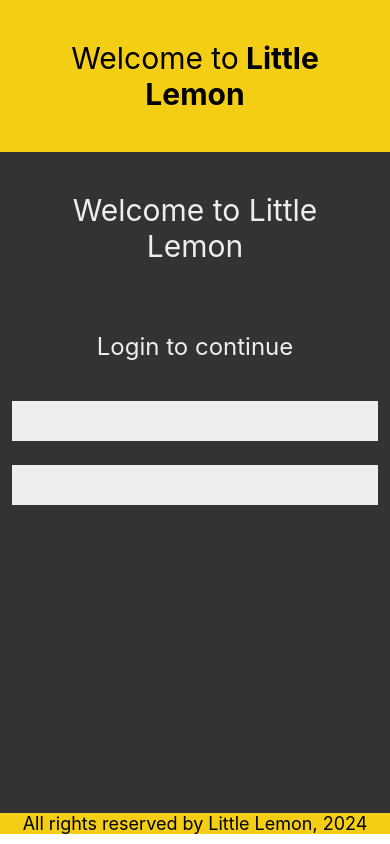
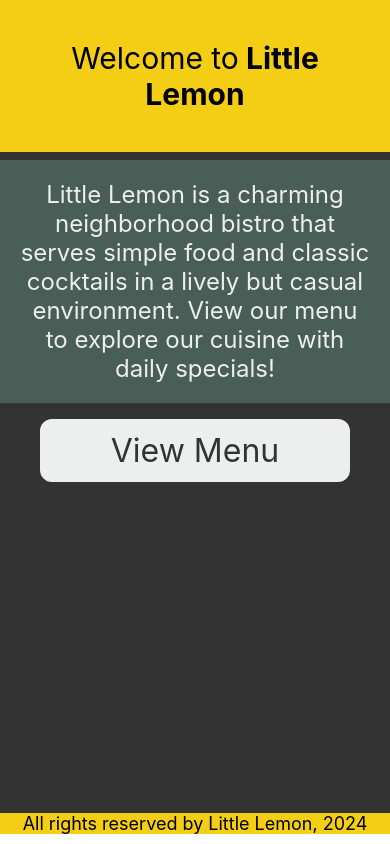
Before and after one commit to SionaDcosta/ReactNativeSandbox, a React Native app in the folder little_lemon/: screen / in a window 390 px wide. Built offline with nearby package versions, Linux system fonts and the light colour scheme.

Commit message:
Added ViewMenu component which uses PressableComp

```diff
--- a/little_lemon/App.js
+++ b/little_lemon/App.js
@@ -8,6 +8,7 @@
 import MenuItems_SectionList from './components/MenuItems_SectionList';
 import TextInputForm from './components/TextInputForm';
 import LoginScreen from './components/LoginScreen';
+import ViewMenu from './components/ViewMenu';
 
 export default function App() {
   return (
@@ -18,7 +19,9 @@
       {/* <MenuItems_FlatList/> */}
       {/* <MenuItems_SectionList/> */}
       {/* <TextInputForm/> */}
-      <LoginScreen/>
+      {/* <LoginScreen/> */}
+
+      <ViewMenu/>
     </View>
     <View>
       <LittleLemonFooter/>
--- /dev/null
+++ b/little_lemon/components/ViewMenu.js
@@ -0,0 +1,147 @@
+import React, {useState} from 'react';
+
+import { View, Text, StyleSheet, SectionList, Pressable } from 'react-native';
+
+const menuItemsToDisplay = [
+  {
+    title: 'Appetizers',
+    data: [
+      'Hummus',
+      'Moutabal',
+      'Falafel',
+      'Marinated Olives',
+      'Kofta',
+      'Eggplant Salad',
+    ],
+  },
+  {
+    title: 'Main Dishes',
+    data: ['Lentil Burger', 'Smoked Salmon', 'Kofta Burger', 'Turkish Kebab'],
+  },
+  {
+    title: 'Sides',
+    data: [
+      'Fries',
+      'Buttered Rice',
+      'Bread Sticks',
+      'Pita Pocket',
+      'Lentil Soup',
+      'Greek Salad',
+      'Rice Pilaf',
+    ],
+  },
+  {
+    title: 'Desserts',
+    data: ['Baklava', 'Tartufo', 'Tiramisu', 'Panna Cotta'],
+  },
+];
+
+const Item = ({ name }) => (
+  <View style={menuStyles.innerContainer}>
+    <Text style={menuStyles.itemText}>{name}</Text>
+  </View>
+);
+
+const Separator = () => <View style={menuStyles.separator} />;
+
+const Footer = () => (
+  <Text style={menuStyles.footerText}>
+    All Rights Reserved by Little Lemon 2022
+  </Text>
+);
+
+const ViewMenu = () => {
+  const renderItem = ({ item }) => <Item name={item} />;
+
+  const renderSectionHeader = ({ section: { title } }) => (
+    <Text style={menuStyles.sectionHeader}>{title} </Text>
+  );
+
+  const [showMenu, setShowMenu]= useState(false);
+  return (
+    <View style={menuStyles.container}>
+        {!showMenu && (
+            <Text style={menuStyles.infoSection}>
+          Little Lemon is a charming neighborhood bistro that serves simple food
+          and classic cocktails in a lively but casual environment. View our
+          menu to explore our cuisine with daily specials!
+        </Text>
+        )}
+        <Pressable
+            style={menuStyles.button}
+            onPress={()=> setShowMenu(prevState => !prevState )}>
+                <Text style={menuStyles.buttonText}>
+                    {showMenu ? 'Home' : 'View Menu'}
+                </Text>
+        </Pressable>
+        {showMenu && (
+            <SectionList
+            keyExtractor={(item, index) => item + index}
+            sections={menuItemsToDisplay}
+            renderItem={renderItem}
+            renderSectionHeader={renderSectionHeader}
+            ListFooterComponent={Footer}
+            ItemSeparatorComponent={Separator}></SectionList>
+        )}
+
+    </View>
+  );
+};
+
+// Add styles to the component
+const menuStyles = StyleSheet.create({
+    container: {
+      flex: 0.95,
+    },
+    innerContainer: {
+      paddingHorizontal: 40,
+      paddingVertical: 20,
+      backgroundColor: '#333333',
+    },
+    sectionHeader: {
+      backgroundColor: '#fbdabb',
+      color: '#333333',
+      fontSize: 34,
+      flexWrap: 'wrap',
+      textAlign: 'center',
+    },
+    itemText: {
+      color: '#F4CE14',
+      fontSize: 32,
+    },
+    separator: {
+      borderBottomWidth: 1,
+      borderColor: '#EDEFEE',
+    },
+    footerText: {
+      color: '#EDEFEE',
+      fontSize: 20,
+      flexWrap: 'wrap',
+      textAlign: 'center',
+    },
+    button: {
+      fontSize: 22,
+      padding: 10,
+      marginVertical: 8,
+      margin: 40,
+      backgroundColor: '#EDEFEE',
+      borderColor: '#EDEFEE',
+      borderWidth: 2,
+      borderRadius: 12
+    },
+    buttonText: {
+      color: '#333333',
+      textAlign: 'center',
+      fontSize: 32,
+    },
+    infoSection: {
+      fontSize: 24,
+      padding: 20,
+      marginVertical: 8,
+      color: '#EDEFEE',
+      textAlign: 'center',
+      backgroundColor: '#495E57',
+    },
+  });
+
+export default ViewMenu;
```
